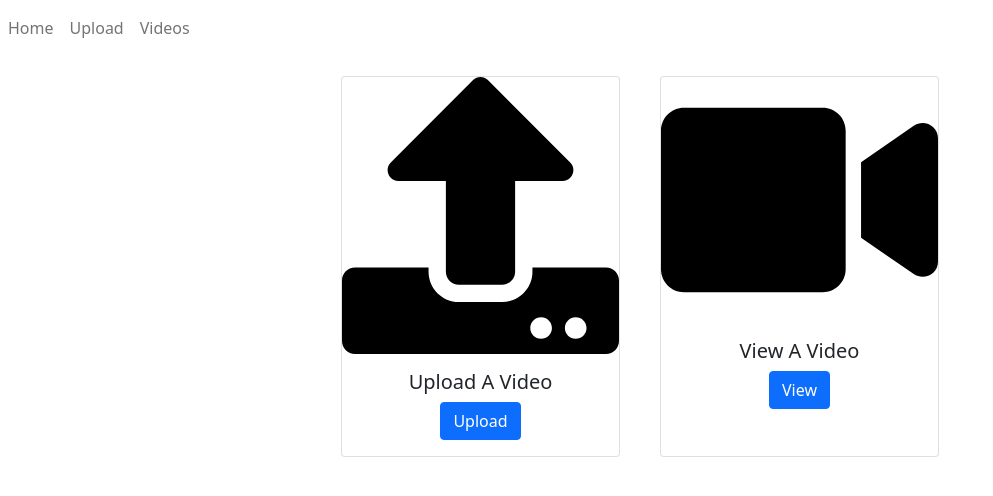
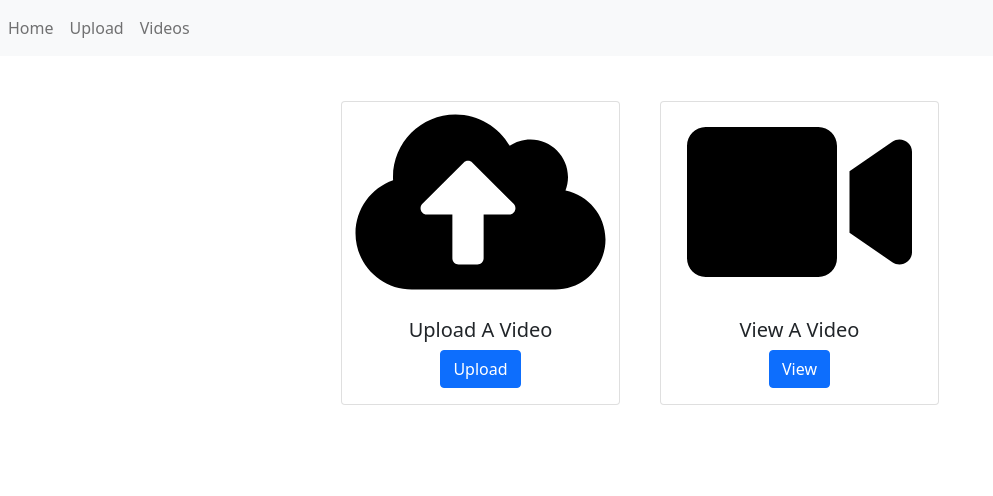
Before and after one commit to thomas-dunlop/video-streaming-front-end, a React (Create React App) app: page / in a window 1280 px wide. Shown: the top 496 px of the page, without its empty margins (0-993 px from the left). Built offline with nearby package versions, Linux system fonts and the light colour scheme.

Commit message:
UI cleanup and download

```diff
--- a/src/App.js
+++ b/src/App.js
@@ -4,7 +4,7 @@ import {
   Routes,
   Route
 } from "react-router-dom";
-import {Upload, Videos, Video, Home} from './pages'
+import {Upload, Videos, SingleVideo, Home} from './pages'
 
 function App() {
   return (
@@ -23,7 +23,7 @@ function App() {
           <Route path = "/" element = {<Home />}/>
           <Route path = "upload" element = {<Upload />}/>
           <Route path = "videos" element = {<Videos />}/>
-          <Route path = "videos/:id" element = {<Video />}/>
+          <Route path = "videos/:id" element = {<SingleVideo />}/>
         </Routes>
       </Router>
     </div>
--- /dev/null
+++ b/src/components/NavigationCard.js
@@ -0,0 +1,25 @@
+import React from "react";
+import { Button, Card } from 'react-bootstrap';
+
+const NavigationCard = (props) => {
+  return (
+    <Card
+      className="text-center"
+      style={{
+        width: '25%',
+        margin: '20px'
+      }}
+    >
+      <Card.Img varient='top' src={props.imageURL} style={{
+        height: '200px',
+        margin: 'auto'
+      }}/>
+      <Card.Body>
+        <Card.Title>{props.title}</Card.Title>
+        <Button href={props.endpoint}>{props.buttonTitle}</Button>
+      </Card.Body>
+    </Card>
+  )
+}
+
+export default NavigationCard
--- a/src/components/NavigationHeader.js
+++ b/src/components/NavigationHeader.js
@@ -4,7 +4,7 @@ import Nav from 'react-bootstrap/Nav';
 
 const NavigationHeader = () => {
   return (
-    <Navbar>
+    <Navbar bg="light" variant="light" style={{marginBottom: '25px'}}>
       <Nav>
         <Nav.Link href='/'>Home</Nav.Link>
         <Nav.Link href='/upload'>Upload</Nav.Link>
--- a/src/components/Player.js
+++ b/src/components/Player.js
@@ -1,11 +1,9 @@
 import React from 'react'
 import ReactPlayer from 'react-player'
 
-const Player = (
-  url
-) => {
+const Player = (props) => {
   return (
-    <ReactPlayer url={url.url} controls />
+    <ReactPlayer url={props.url} controls />
   )
 }
 
--- a/src/components/index.js
+++ b/src/components/index.js
@@ -1,7 +1,9 @@
 import Player from './Player';
 import NavigationHeader from './NavigationHeader';
+import NavigationCard from './NavigationCard';
 
 export {
   Player,
-  NavigationHeader
+  NavigationHeader,
+  NavigationCard
 }
--- a/src/constants.js
+++ b/src/constants.js
@@ -1,4 +1,4 @@
-let production = true
+let production = false
 let URL
 if (production === false){
     URL = 'http://localhost:3000/'
--- a/src/pages/Home.js
+++ b/src/pages/Home.js
@@ -1,6 +1,6 @@
 import React from "react";
-import { Container, Card, Button } from 'react-bootstrap';
-import { NavigationHeader } from "../components";
+import { Container } from 'react-bootstrap';
+import { NavigationHeader, NavigationCard } from "../components";
 import videoIcon from '../images/video-solid.svg';
 import uploadIcon from '../images/upload-solid.svg';
 
@@ -10,20 +10,8 @@ const Home = () => {
       <NavigationHeader />
       <Container>
         <div class="d-flex flex-row justify-content-center">
-          <Card className="text-center" style={{width: '25%', margin: '20px'}}>
-            <Card.Img varient='top' src={uploadIcon}/>
-            <Card.Body>
-              <Card.Title>Upload A Video</Card.Title>
-              <Button href='/upload'>Upload</Button>
-            </Card.Body>
-          </Card>
-          <Card className="text-center" style={{width: '25%', margin: '20px'}}>
-            <Card.Img varient='top' src={videoIcon}/>
-            <Card.Body>
-              <Card.Title>View A Video</Card.Title>
-              <Button href='/videos'>View</Button>
-            </Card.Body>
-          </Card>
+          <NavigationCard title="Upload A Video" buttonTitle="Upload" endpoint="/upload" imageURL={uploadIcon}/>
+          <NavigationCard title="View A Video" buttonTitle="View" endpoint="/videos" imageURL={videoIcon}/>
         </div>
       </Container>
     </div>
--- a/src/pages/Video.js
+++ b/src/pages/SingleVideo.js
@@ -1,10 +1,10 @@
-import React, { useState, useEffect } from "react";
+import React from "react";
 import { useParams } from "react-router";
 import Container from 'react-bootstrap/Container';
 import { Player, NavigationHeader } from '../components'
 import URL from '../constants'
 
-const Video = () => {
+const SingleVideo = () => {
   const { id } = useParams()
   const url = `${URL}api/videos/${id}`
   return (
@@ -15,9 +15,10 @@ const Video = () => {
           <Player url={url} />
           <p>{`Video id: ${id}`}</p>
         </div>
+        <a href={url} download>Download</a>
       </Container>
     </div>
   )
 }
 
-export default Video
+export default SingleVideo
--- a/src/pages/Upload.js
+++ b/src/pages/Upload.js
@@ -1,5 +1,5 @@
 import React, { useState } from "react";
-import { Container, Button, Form } from "react-bootstrap";
+import { Container, Row, Col, Button, Form } from "react-bootstrap";
 import { Player, NavigationHeader } from '../components'
 import URL from '../constants'
 
@@ -23,7 +23,7 @@ const Upload = () => {
 
   const handleFileChange = (event) => {
     setSelectedFile(event.target.files[0]);
-    const url = URL.createObjectURL(event.target.files[0])
+    const url = window.URL.createObjectURL(event.target.files[0])
     setVideoFilePath(url)
   }
 
@@ -55,6 +55,8 @@ const Upload = () => {
     <div>
       <NavigationHeader />
       <Container>
+        <Row>
+          <Col>
             <Form>
               <Form.Group className="mb-3" controlId="name">
                 <Form.Label>File Name</Form.Label>
@@ -70,15 +72,20 @@ const Upload = () => {
               </Form.Group>
               <Button variant="primary" onClick={handleSubmit}>Submit</Button>
             </Form>
+          </Col>
+          <Col>
             {
               videoFilePath ? (
                 <div>
+                  <br></br>
                   <Player url={videoFilePath} />
                 </div>
               ) : (
                 null
               )
             }
+          </Col>
+        </Row>
       </Container>
     </div>
   )
--- a/src/pages/Videos.js
+++ b/src/pages/Videos.js
@@ -41,6 +41,7 @@ const Videos = () => {
               <th>id</th>
               <th>Name</th>
               <th>Value</th>
+              <th>Date Created</th>
               <th>Link</th>
             </tr>
           </thead>
@@ -52,6 +53,7 @@ const Videos = () => {
                     <td>{element._id}</td>
                     <td>{element.metadata.name}</td>
                     <td>{element.metadata.value}</td>
+                    <td>{element.uploadDate}</td>
                     <td><a href={'/videos/' + element._id}>Watch</a></td>
                   </tr>
                 )
--- a/src/pages/index.js
+++ b/src/pages/index.js
@@ -1,11 +1,11 @@
 import Upload from './Upload';
 import Videos from './Videos';
-import Video from './Video';
+import SingleVideo from './SingleVideo';
 import Home from './Home';
 
 export {
   Upload,
   Videos,
-  Video,
+  SingleVideo,
   Home
 }
```
Also changed, not shown: src/images/upload-solid.svg. Lines whose indentation alone changed are shown as unchanged.
